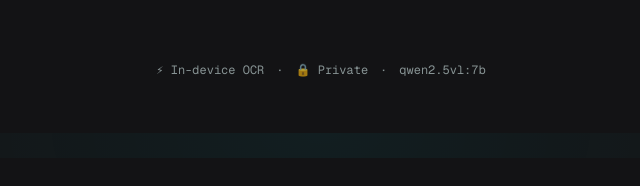
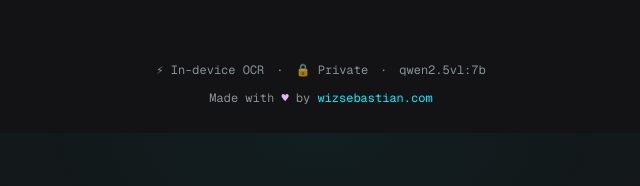
Before and after one commit to wizsebastian/VLM-local-parser, a Flask app: page / in a window 1280 px wide. Shown: the part 667-853 px from the top of the page, without its empty margins (319-959 px from the left). Before the commit the page ends 744 px from the top, so only its background shows below. Run offline with Flask 3, Linux system fonts and the light colour scheme; some libraries are stand-ins or nearby versions.

Commit message:
Add wizsebastian.com credit to footer and startup banner

```diff
--- a/server.py
+++ b/server.py
@@ -40,7 +40,20 @@ def parse():
 
     return jsonify({"text": text})
 
+def banner(host, port):
+    cyan, magenta, dim, reset = "\033[96m", "\033[95m", "\033[2m", "\033[0m"
+    print(f"""
+{cyan}  ◢ VLM PARSE{reset}  {dim}— local document extraction{reset}
+{dim}  ─────────────────────────────────────────{reset}
+  Serving on  {cyan}http://{host}:{port}{reset}
+  Model       {MODEL}
+{dim}  ─────────────────────────────────────────{reset}
+  Made with {magenta}❤{reset}  by {cyan}https://wizsebastian.com{reset}
+""")
+
+
 if __name__ == "__main__":
     host = os.environ.get("VLM_HOST", "100.73.140.30")
     port = int(os.environ.get("VLM_PORT", "5000"))
+    banner(host, port)
     app.run(host=host, port=port, debug=False)
--- a/templates/index.html
+++ b/templates/index.html
@@ -101,8 +101,14 @@
 
     </div>
 
-    <footer class="text-center mt-16 font-mono text-xs text-ink-dim/70 flex items-center justify-center gap-3">
-      <span>⚡ In-device OCR</span><span>·</span><span>🔒 Private</span><span>·</span><span>qwen2.5vl:7b</span>
+    <footer class="text-center mt-16 font-mono text-xs text-ink-dim/70">
+      <div class="flex items-center justify-center gap-3">
+        <span>⚡ In-device OCR</span><span>·</span><span>🔒 Private</span><span>·</span><span>qwen2.5vl:7b</span>
+      </div>
+      <div class="mt-3">
+        Made with <span class="text-violet-soft">♥</span> by
+        <a href="https://wizsebastian.com" target="_blank" rel="noopener" class="text-cyan hover:text-cyan-soft transition-colors">wizsebastian.com</a>
+      </div>
     </footer>
 
   </main>
```
